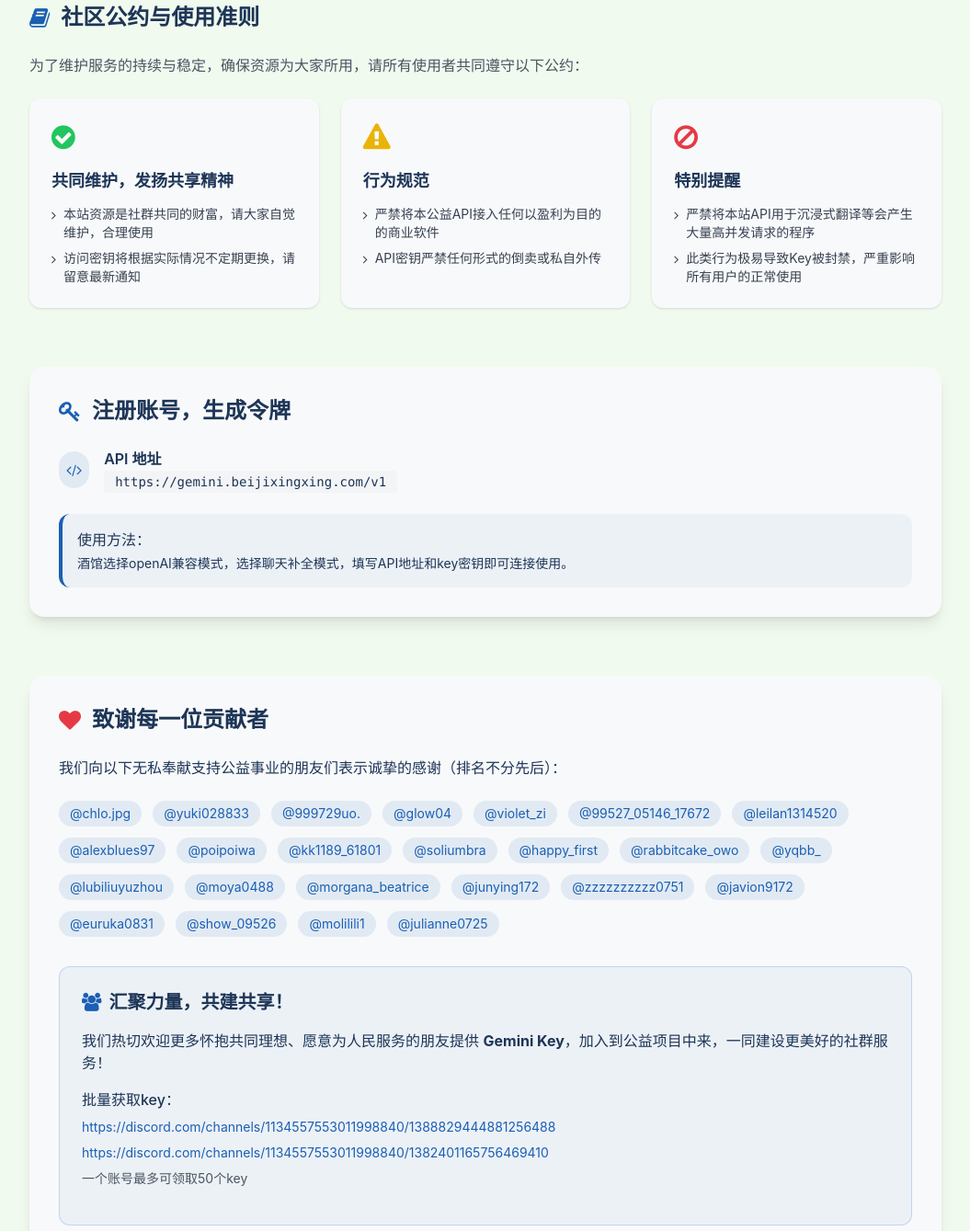
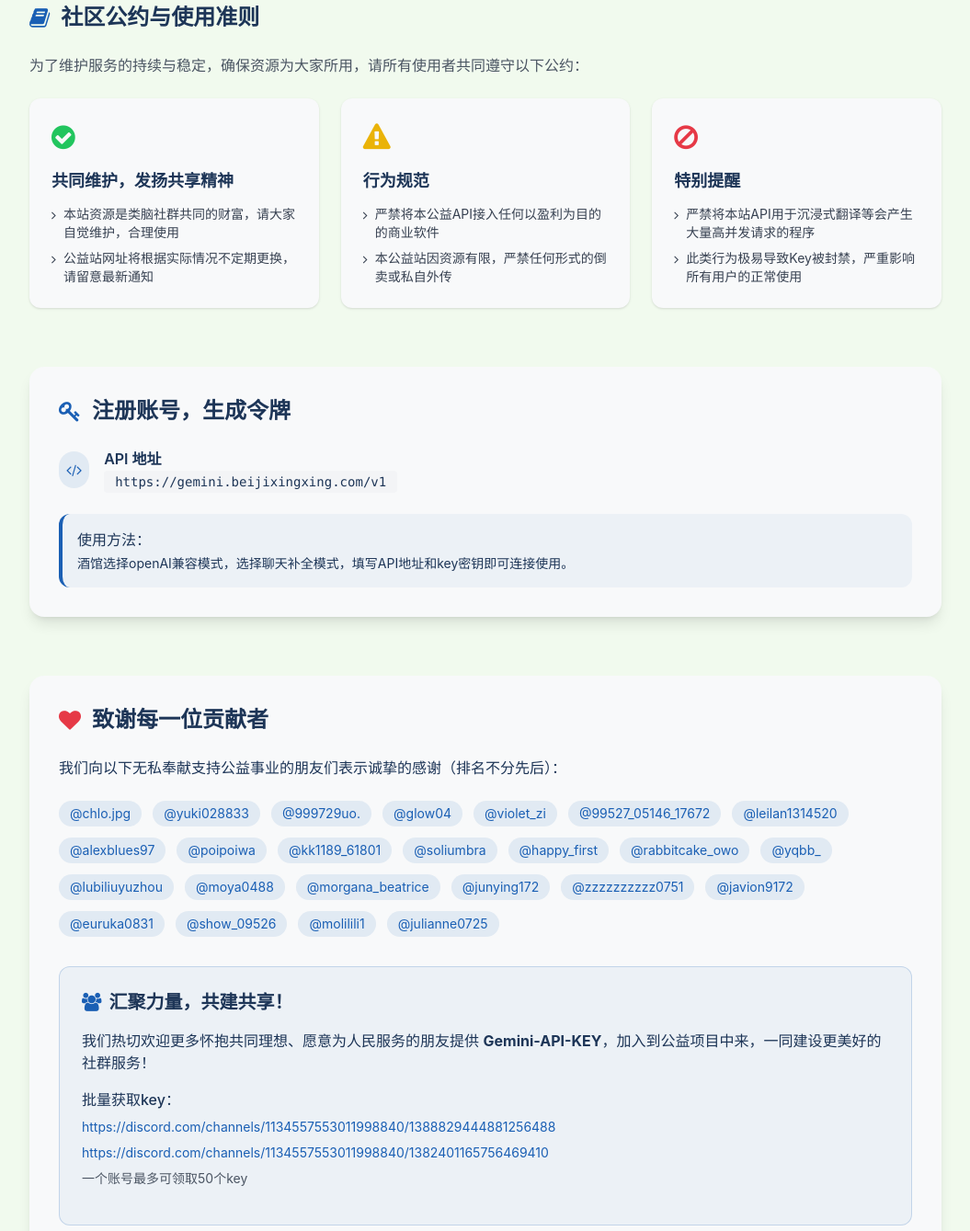
Before and after one commit to beijixingxing/beijixingxing.github.io, a plain HTML site: page index.html in a window 1280 px wide. Shown: the part 365-1704 px from the top of the page at 92% size, without its empty margins (112-1167 px from the left). Drawn offline with nearby package versions, Linux system fonts and the light colour scheme.

Commit message:
Update index.html

```diff
--- a/index.html
+++ b/index.html
@@ -73,11 +73,11 @@
                     <ul class="space-y-2 text-sm text-gray-700">
                         <li class="flex items-start">
                             <i class="fa fa-angle-right mt-1 mr-2"></i>
-                            <span>本站资源是社群共同的财富，请大家自觉维护，合理使用</span>
+                            <span>本站资源是类脑社群共同的财富，请大家自觉维护，合理使用</span>
                         </li>
                         <li class="flex items-start">
                             <i class="fa fa-angle-right mt-1 mr-2"></i>
-                            <span>访问密钥将根据实际情况不定期更换，请留意最新通知</span>
+                            <span>公益站网址将根据实际情况不定期更换，请留意最新通知</span>
                         </li>
                     </ul>
                 </div>
@@ -95,7 +95,7 @@
                         </li>
                         <li class="flex items-start">
                             <i class="fa fa-angle-right mt-1 mr-2"></i>
-                            <span>API密钥严禁任何形式的倒卖或私自外传</span>
+                            <span>本公益站因资源有限，严禁任何形式的倒卖或私自外传</span>
                         </li>
                     </ul>
                 </div>
@@ -185,7 +185,7 @@
                     <h3 class="font-bold text-xl mb-4 flex items-center">
                         <i class="fa fa-users text-primary mr-2"></i>汇聚力量，共建共享！
                     </h3>
-                    <p class="mb-4">我们热切欢迎更多怀抱共同理想、愿意为人民服务的朋友提供 <strong>Gemini Key</strong>，加入到公益项目中来，一同建设更美好的社群服务！</p>
+                    <p class="mb-4">我们热切欢迎更多怀抱共同理想、愿意为人民服务的朋友提供 <strong>Gemini-API-KEY</strong>，加入到公益项目中来，一同建设更美好的社群服务！</p>
 
                     <div class="mb-4">
                         <p class="font-medium mb-2">批量获取key：</p>
```
